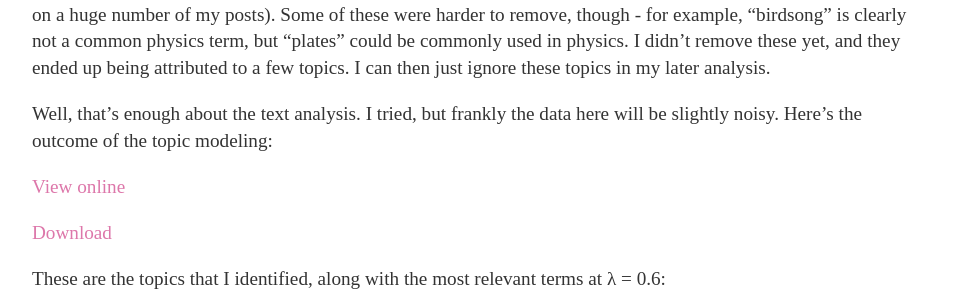
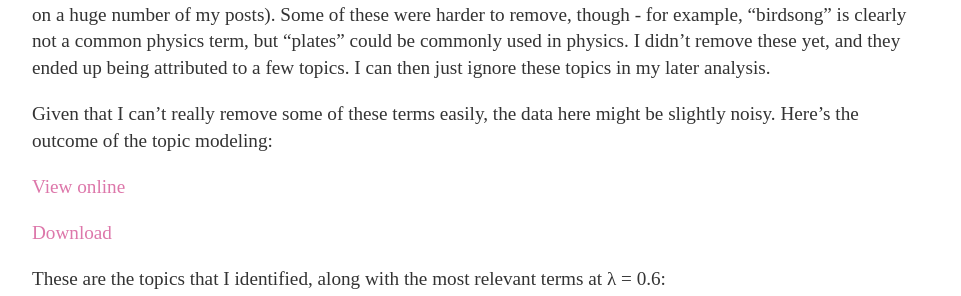
Before and after one commit to not-even-wong/not-even-wong.github.io, a Jekyll site: the page built from _posts/2019-11-17-physicsforums-datamining.md, in a window 1280 px wide and 900 px high, scrolled down 1625 px. Shown: the part 157-453 px from the top of the window, without its empty margins (160-1121 px from the left). Built offline with Jekyll 4.4.1, drawn with Linux system fonts in a browser that asks for light colours.

Commit message:
Update 2019-11-17-physicsforums-datamining.md

```diff
--- a/_posts/2019-11-17-physicsforums-datamining.md
+++ b/_posts/2019-11-17-physicsforums-datamining.md
@@ -29,7 +29,7 @@ However, something rather nice turned up. I was worried about the use of greek l
 
 Furthermore, while doing my scraping, I didn't find any convenient way to remove some advertisments between posts. I cut out all the other parts of the page, but every thread had a 'post' between two actual posts that was simply a link to three other threads on the forum that they decided was interesting. I removed some of the more obvious words from my analysis (in particular, "birdsong", "el nino", "warming", "acid" were advertisments that appeared on a huge number of my posts). Some of these were harder to remove, though - for example, "birdsong" is clearly not a common physics term, but "plates" could be commonly used in physics. I didn't remove these yet, and they ended up being attributed to a few topics. I can then just ignore these topics in my later analysis.
 
-Well, that's enough about the text analysis. I tried, but frankly the data here will be slightly noisy. Here's the outcome of the topic modeling:
+Given that I can't really remove some of these terms easily, the data here might be slightly noisy. Here's the outcome of the topic modeling:
 
 <a href="https://nbviewer.jupyter.org/github/not-even-wong/not-even-wong.github.io/blob/master/_posts/20191117/pyLDAvis_physicsforums_topics.ipynb" target="_blank">View online</a>
 
```
